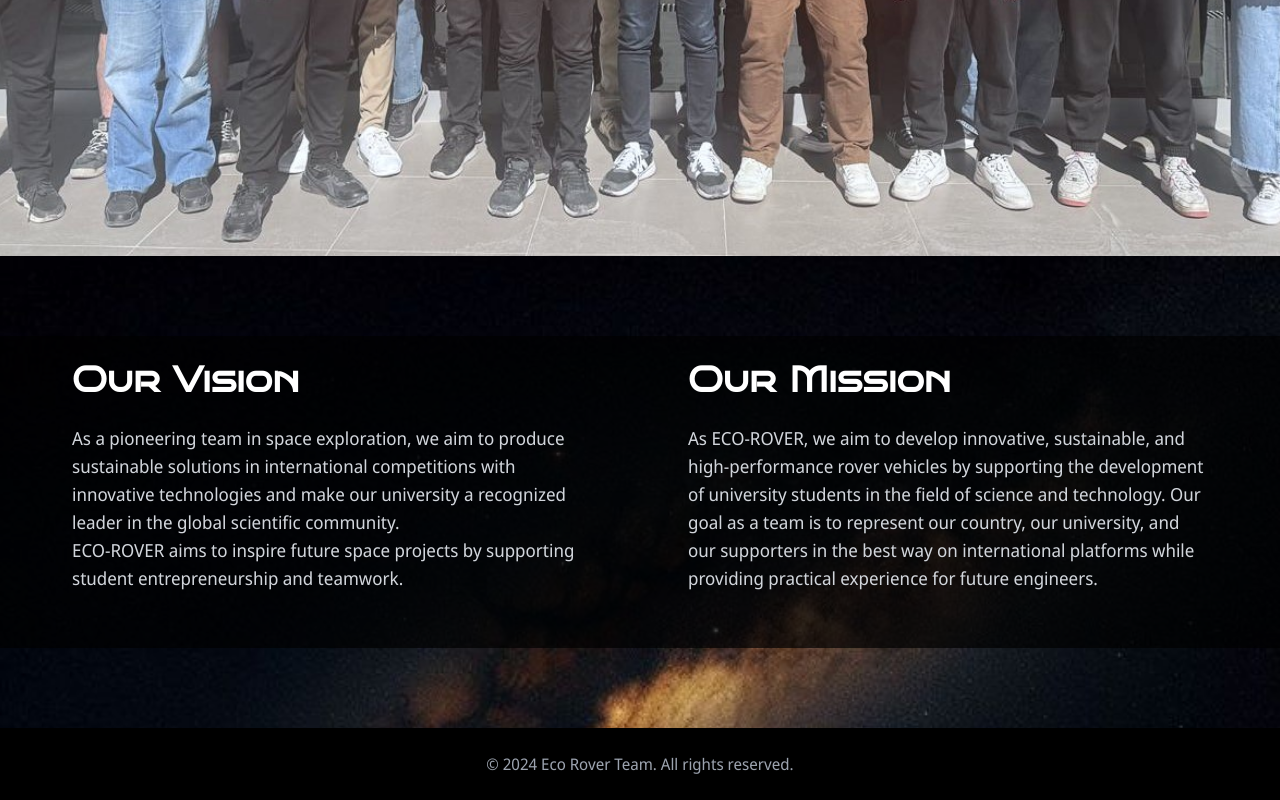
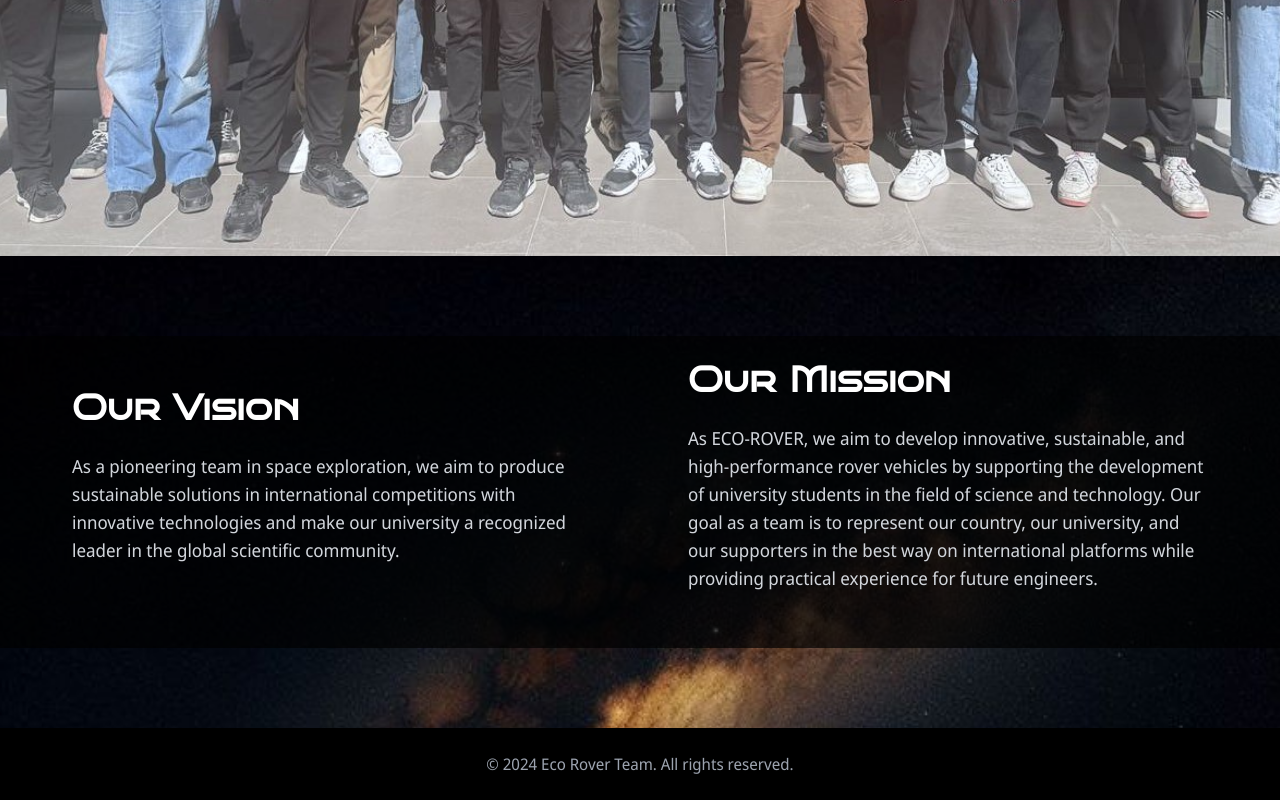
Before and after one commit to heudev/eco-rover, a Next.js app: page /en/mission in a window 1280 px wide. Shown: the part 544-1344 px from the top of the page. Built offline with nearby package versions, Linux system fonts and the light colour scheme.

Commit message:
Fixing bug

```diff
--- a/messages/en.json
+++ b/messages/en.json
@@ -27,7 +27,6 @@
         "subTitle": "We are a passionate team dedicated to creating groundbreaking innovations in the field of space exploration.",
         "ourVision": "Our Vision",
         "vision": "As a pioneering team in space exploration, we aim to produce sustainable solutions in international competitions with innovative technologies and make our university a recognized leader in the global scientific community.",
-        "vision1": "ECO-ROVER aims to inspire future space projects by supporting student entrepreneurship and teamwork.",
         "ourMission": "Our Mission",
         "mission": "As ECO-ROVER, we aim to develop innovative, sustainable, and high-performance rover vehicles by supporting the development of university students in the field of science and technology. Our goal as a team is to represent our country, our university, and our supporters in the best way on international platforms while providing practical experience for future engineers."
     },
@@ -63,7 +62,6 @@
         "diamondInfo4": "Social media acknowledgment with activity highlights",
         "diamondInfo5": "Name on school bulletins",
         "diamondInfo6": "Special certificate and plaque of appreciation"
-
     },
     "team": {
         "missionTeamTitle": "Meet the Stars Behind the Mission!",
--- a/src/app/[locale]/_components/contact.tsx
+++ b/src/app/[locale]/_components/contact.tsx
@@ -1,9 +1,7 @@
-import { useLocale, useTranslations } from 'next-intl';
+import { useTranslations } from 'next-intl';
 
 export default function Contact() {
   const t = useTranslations('contact');
-  const locale = useLocale();
-  const otherLocale = locale === 'en' ? 'tr' : 'en';
 
   return (
     <section id="contact"
--- a/src/app/[locale]/mission/page.tsx
+++ b/src/app/[locale]/mission/page.tsx
@@ -41,7 +41,6 @@
                             <h3 className="title-font text-4xl font-semibold text-white mb-6">{t('ourVision')}</h3>
                             <p className="text-lg text-gray-300 mb-8">
                                  {t('vision')}
-                                <br /> {t('vision1')}
                             </p>
                         </div>
 
--- a/src/app/[locale]/team/_components/team.tsx
+++ b/src/app/[locale]/team/_components/team.tsx
@@ -49,9 +49,6 @@
     const [activeTeam, setActiveTeam] = useState<string | null>(null);
     const t = useTranslations('teamComponent');
     const locale = useLocale();
-
-    console.log(teamData);
-    console.log(locale);
 
     return (
       <div className="relative flex flex-col items-center">
```
Also changed, not shown: messages/tr.json (line endings or trailing spaces).
